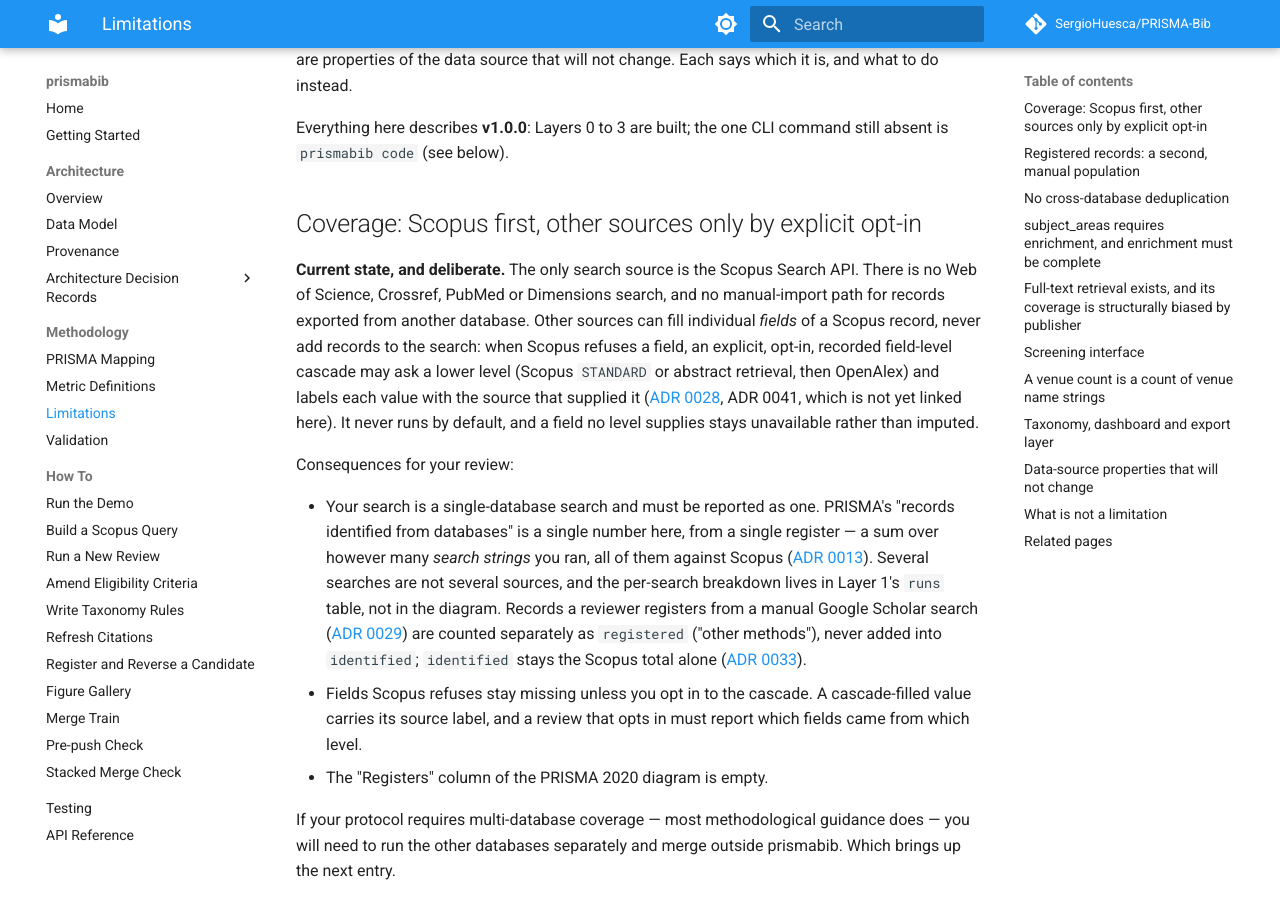
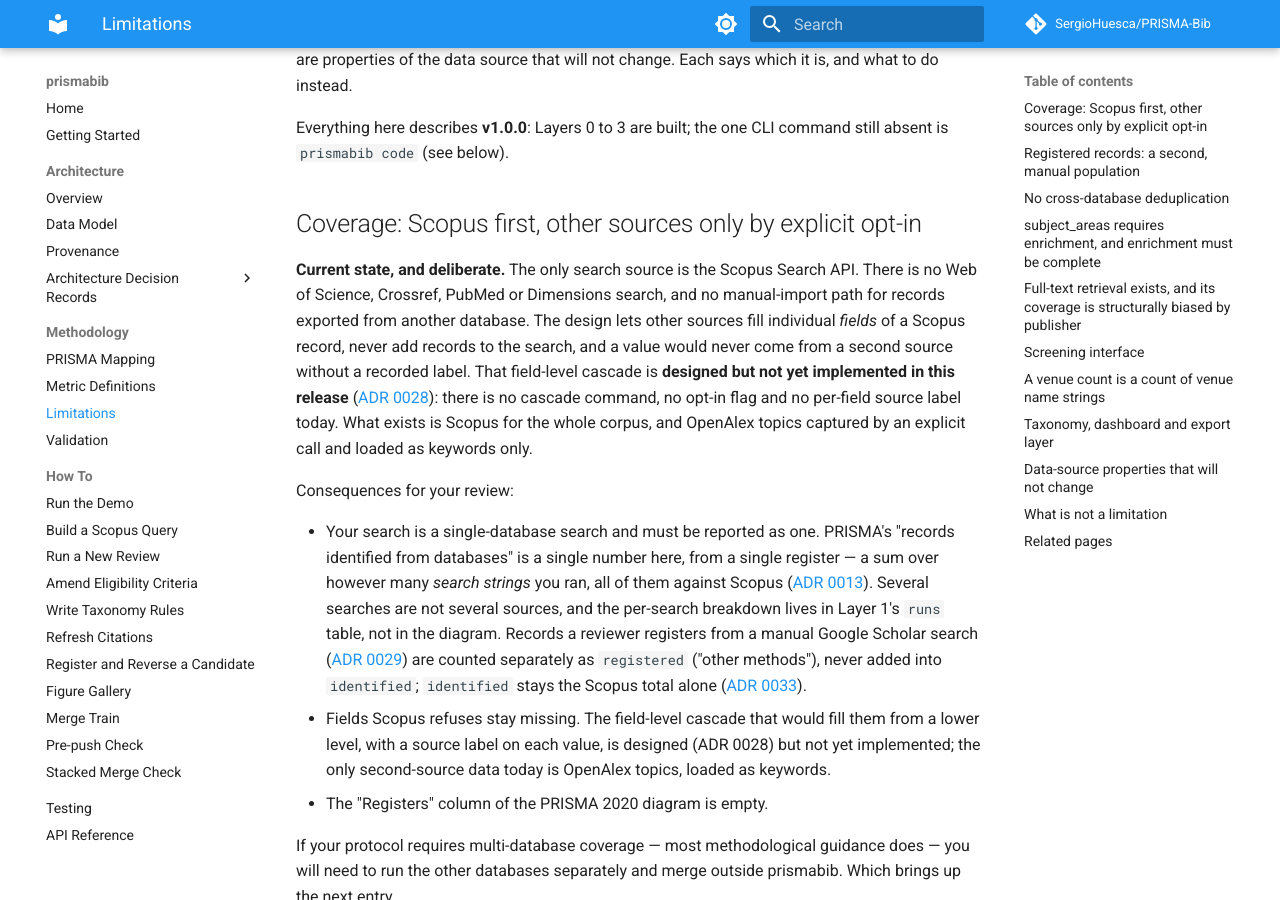
Before and after one commit to SergioHuesca/PRISMA-Bib, an MkDocs documentation site: the page built from docs/methodology/limitations.md, in a window 1280 px wide and 900 px high, scrolled down 265 px. Built offline with MkDocs 1.6.1 and Material for MkDocs 9.7.7, drawn with Linux system fonts in a browser that asks for light colours; comment, search, counter and statistics services are not loaded; some of the changed text lies outside the part shown.

Commit message:
docs: say the field-level cascade is designed, not yet implemented; harden the phrase test
Review fixes: limitations.md and getting-started.md no longer describe the
cascade in the present tense; the process-internal ADR mention is gone; the
phrase test asserts it found files, ignores case and line breaks, and bans
"will not degrade".

Co-Authored-By: Claude Sonnet 5.5 <noreply@anthropic.com>
Claude-Session: https://claude.ai/code/session_01QjNadz7h2UAZ2C2xhuaY8z

```diff
--- a/docs/methodology/limitations.md
+++ b/docs/methodology/limitations.md
@@ -13,13 +13,13 @@ Everything here describes **v1.0.0**: Layers 0 to 3 are built; the one CLI comma
 
 **Current state, and deliberate.** The only search source is the Scopus Search API.
 There is no Web of Science, Crossref, PubMed or Dimensions search, and no manual-import path
-for records exported from another database. Other sources can fill individual *fields* of a
-Scopus record, never add records to the search: when Scopus refuses a field, an explicit,
-opt-in, recorded field-level cascade may ask a lower level (Scopus `STANDARD` or abstract
-retrieval, then OpenAlex) and labels each value with the source that supplied it
-([ADR 0028](../architecture/adr/0028-field-level-fallback-cascade.md),
-ADR 0041, which is not yet linked here). It
-never runs by default, and a field no level supplies stays unavailable rather than imputed.
+for records exported from another database. The design lets other sources fill individual
+*fields* of a Scopus record, never add records to the search, and a value would never come from a second
+source without a recorded label. That field-level cascade is **designed but not yet
+implemented in this release**
+([ADR 0028](../architecture/adr/0028-field-level-fallback-cascade.md)): there is no cascade
+command, no opt-in flag and no per-field source label today. What exists is Scopus for the
+whole corpus, and OpenAlex topics captured by an explicit call and loaded as keywords only.
 
 Consequences for your review:
 
@@ -33,9 +33,9 @@ Consequences for your review:
   are counted separately as `registered` ("other methods"), never added into `identified`;
   `identified` stays the Scopus total alone
   ([ADR 0033](../architecture/adr/0033-flowcounts-registered-count-and-orphaned-decisions.md)).
-- Fields Scopus refuses stay missing unless you opt in to the cascade. A cascade-filled
-  value carries its source label, and a review that opts in must report which fields came
-  from which level.
+- Fields Scopus refuses stay missing. The field-level cascade that would fill them from a
+  lower level, with a source label on each value, is designed (ADR 0028) but not yet
+  implemented; the only second-source data today is OpenAlex topics, loaded as keywords.
 - The "Registers" column of the PRISMA 2020 diagram is empty.
 
 If your protocol requires multi-database coverage — most methodological guidance does —
@@ -316,8 +316,8 @@ built.
 - **`COMPLETE` entitlement is required.** It is granted to subscribing institutions, not to
   personal or free API keys, and the search itself never silently drops to `STANDARD` (which
   omits author keywords, the full author block, and abstracts). Without the entitlement the
-  search is refused. Only the explicit, opt-in, recorded field-level cascade may supply the
-  missing fields from a lower level, each labelled with its source.
+  search is refused, and no other source fills the missing fields: the field-level cascade
+  is designed (ADR 0028) but not yet implemented in this release.
 - **Index drift.** Scopus revises records retroactively. Re-running the same query months
   later can return different results. Layer 0 manifests are the mitigation: the query, the
   view, the result count and a payload hash are sealed at capture time, so a past claim
```
Also changed, not shown: docs/getting-started.md (+1 -1 lines), 2 other files.
